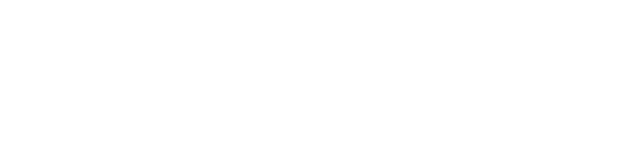
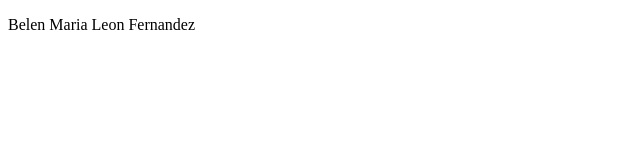
Before and after one commit to iesgrancapitan-eed/practica4-git-resolviendo-un-conflicto-bmleon, a plain HTML site: page index.html in a window 1280 px wide. Shown: the whole page, without its empty margins (0-640 px from the left). Drawn offline with Linux system fonts and the light colour scheme.

Commit message:
mi nombre

```diff
--- a/index.html
+++ b/index.html
@@ -7,6 +7,6 @@
     <title>Practica 4.11</title>
 </head>
 <body>
-
+    <p>Belen Maria Leon Fernandez</p>
 </body>
 </html>
```
